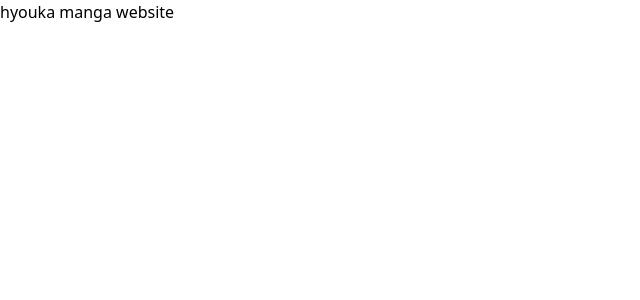
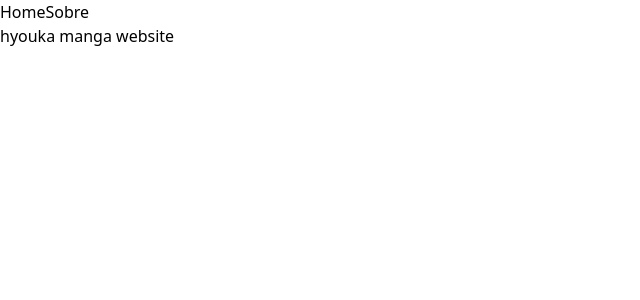
Before and after one commit to P3DROVFX/hyouka-manga-website, a Next.js app: page / in a window 1280 px wide. Shown: the top 300 px of the page, without its empty margins (0-640 px from the left). Built offline with nearby package versions, Linux system fonts and the light colour scheme.

Commit message:
feat: create routes structure

```diff
--- /dev/null
+++ b/app/(reader)/chapters/[numero]/page.tsx
@@ -0,0 +1,14 @@
+type Props = {
+    params: Promise<{ chapter: string }>;
+    searchParams: Promise<{ page?: string }>;
+};
+
+export default async function ChapterPage({ params, searchParams }: Props) {
+    const { chapter } = await params;
+    const { page = "1" } = await searchParams;
+    return (
+        <div>
+            <h1>Chapter {chapter}, page {page}</h1>
+        </div>
+    )
+}
--- /dev/null
+++ b/app/(reader)/layout.tsx
@@ -0,0 +1,10 @@
+export default function Reader({ children }: { children: React.ReactNode }) {
+  return (
+    <>
+      <header>
+        <h1>Reader</h1>
+      </header>
+      <main>{children}</main>
+    </>
+  );
+}
--- /dev/null
+++ b/app/(site)/about/page.tsx
@@ -0,0 +1,6 @@
+export default function About() {
+    return (
+        <>
+        </>
+    )
+}
--- /dev/null
+++ b/app/(site)/layout.tsx
@@ -0,0 +1,15 @@
+import Link from "next/link";
+
+export default function SiteLayout({ children }: { children: React.ReactNode}) {
+    return (
+        <>
+            <header>
+                <Link href="/">Home</Link>
+                <Link href="/about">Sobre</Link>
+            </header>
+            <main>
+                {children}
+            </main>
+        </>
+    )
+};
--- /dev/null
+++ b/app/admin/chapters/[id]/page.tsx
@@ -0,0 +1,16 @@
+type ChapterProps = {
+    params: Promise<{ id: string }>;
+    searchParams: Promise<{ page?: string }>;
+};
+
+export default async function ChapterPage({ params, searchParams }: ChapterProps) {
+    const { id } = await params;
+    const { page = "1" } = await searchParams;
+
+    return (
+        <>
+            <h1>Chapter {id}</h1>
+            <p>Page: {page}</p>
+        </>
+    )
+}
--- /dev/null
+++ b/app/admin/chapters/new/page.tsx
@@ -0,0 +1,7 @@
+export default function NewChapter() {
+    return (
+        <>
+            <h1>New Chapter</h1>
+        </>
+    )
+}
--- /dev/null
+++ b/app/admin/layout.tsx
@@ -0,0 +1,18 @@
+import { Metadata } from "next"
+
+export const metadata: Metadata = {
+    title: "Admin page"
+}
+
+export default function AdminLayout({ children }: { children: React.ReactNode }) {
+    return (
+        <>
+            <header>
+                <h1>Admin</h1>
+            </header>
+            <main>
+                {children}
+            </main>
+        </>
+    )
+}
--- /dev/null
+++ b/app/admin/manga/page.tsx
@@ -0,0 +1,7 @@
+export default function Manga() {
+    return (
+        <>
+            <h1>Manga</h1>
+        </>
+    )
+}
--- /dev/null
+++ b/app/admin/page.tsx
@@ -0,0 +1,7 @@
+export default function Admin() {
+    return (
+        <>
+            <h1>Admin</h1>
+        </>
+    )
+}
--- a/app/layout.tsx
+++ b/app/layout.tsx
@@ -1,29 +1,17 @@
-import type { Metadata } from "next";
-import { Geist, Geist_Mono } from "next/font/google";
+import { Metadata } from "next";
 import "./globals.css";
 
-const geistSans = Geist({
-  variable: "--font-geist-sans",
-  subsets: ["latin"],
-});
-
-const geistMono = Geist_Mono({
-  variable: "--font-geist-mono",
-  subsets: ["latin"],
-});
-
 export const metadata: Metadata = {
-  title: "Create Next App",
-  description: "Generated by create next app",
+  title: "Mangá Hyouka - BR",
+  description: "Fandom de Hyouka BR",
 };
 
 export default function RootLayout({ children }: LayoutProps<"/">) {
   return (
-    <html
-      lang="en"
-      className={`${geistSans.variable} ${geistMono.variable} h-full antialiased`}
-    >
-      <body className="min-h-full flex flex-col">{children}</body>
+    <html>
+      <body className={'antialiased'}>
+        {children}
+      </body>
     </html>
   );
 }
--- /dev/null
+++ b/app/login/page.tsx
@@ -0,0 +1,6 @@
+export default function Login() {
+    return (
+        <>
+        </>
+    )
+}
```
Also changed, not shown: app/(site)/page.tsx (renamed from app/page.tsx).
